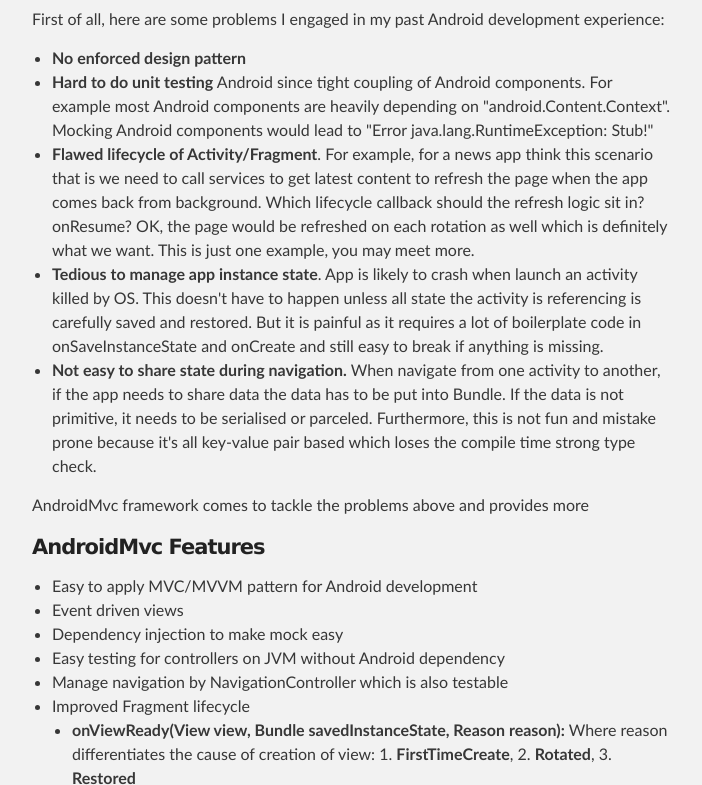
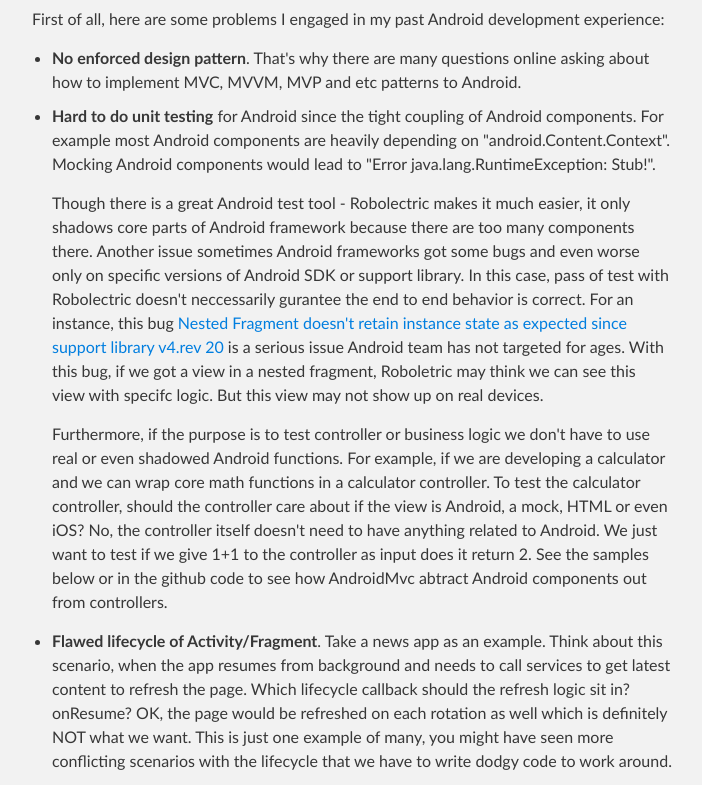
Before and after one commit to kejunxia/AndroidMvc, a plain HTML site: page index.html in a window 1280 px wide. Shown: the part 421-1206 px from the top of the page, without its empty margins (288-990 px from the left). Drawn offline with Linux system fonts and the light colour scheme.

```diff
--- a/index.html
+++ b/index.html
@@ -40,28 +40,31 @@
 <p>First of all, here are some problems I engaged in my past Android development experience:</p>
 
 <ul>
-<li><strong>No enforced design pattern</strong></li>
 <li>
-<strong>Hard to do unit testing</strong> Android since tight coupling of Android components. For example most Android components are heavily depending on "android.Content.Context". Mocking Android components would lead to "Error java.lang.RuntimeException: Stub!"</li>
+<strong>No enforced design pattern</strong>. That's why there are many questions online asking about how to implement MVC, MVVM, MVP and etc patterns to Android.</li>
 <li>
-<strong>Flawed lifecycle of Activity/Fragment</strong>. For example, for a news app think this scenario that is we need to call services to get latest content to refresh the page when the app comes back from background. Which lifecycle callback should the refresh logic sit in? onResume? OK, the page would be refreshed on each rotation as well which is definitely what we want. This is just one example, you may meet more.</li>
+<p><strong>Hard to do unit testing</strong> for Android since the tight coupling of Android components. For example most Android components are heavily depending on "android.Content.Context". Mocking Android components would lead to "Error java.lang.RuntimeException: Stub!". </p>
+
+<p>Though there is a great Android test tool - Robolectric makes it much easier, it only shadows core parts of Android framework because there are too many components there. Another issue sometimes Android frameworks got some bugs and even worse only on specific versions of Android SDK or support library. In this case, pass of test with Robolectric doesn't neccessarily gurantee the end to end behavior is correct. For an instance, this bug <a href="https://code.google.com/p/android/issues/detail?id=74222">Nested Fragment doesn't retain instance state as expected since support library v4.rev 20</a> is a serious issue Android team has not targeted for ages. With this bug, if we got a view in a nested fragment, Roboletric may think we can see this view with specifc logic. But this view may not show up on real devices.</p>
+
+<p>Furthermore, if the purpose is to test controller or business logic we don't have to use real or even shadowed Android functions. For example, if we are developing a calculator and we can wrap core math functions in a calculator controller. To test the calculator controller, should the controller care about if the view is Android, a mock, HTML or even iOS? No, the controller itself doesn't need to have anything related to Android. We just want to test if we give 1+1 to the controller as input does it return 2. See the samples below or in the github code to see how AndroidMvc abtract Android components out from controllers.</p>
+</li>
+<li><p><strong>Flawed lifecycle of Activity/Fragment</strong>. Take a news app as an example. Think about this scenario, when the app resumes from background and needs to call services to get latest content to refresh the page. Which lifecycle callback should the refresh logic sit in? onResume? OK, the page would be refreshed on each rotation as well which is definitely NOT what we want. This is just one example of many, you might have seen more conflicting scenarios with the lifecycle that we have to write dodgy code to work around.</p></li>
 <li>
-<strong>Tedious to manage app instance state</strong>. App is likely to crash when launch an activity killed by OS. This doesn't have to happen unless all state the activity is referencing is carefully saved and restored. But it is painful as it requires a lot of boilerplate code in onSaveInstanceState and onCreate and still easy to break if anything is missing.</li>
+<strong>Tedious to manage app instance state</strong>. App is likely to crash when relaunch an activity that has been killed by OS. This doesn't have to happen if all state the activity is referencing is carefully saved and restored. But it is painful as it requires a lot of boilerplate code in onSaveInstanceState and onCreate and still easy to break if anything is missing.</li>
 <li>
 <strong>Not easy to share state during navigation.</strong> When navigate from one activity to another, if the app needs to share data the data has to be put into Bundle. If the data is not primitive, it needs to be serialised or parceled. Furthermore, this is not fun and mistake prone because it's all key-value pair based which loses the compile time strong type check.</li>
 </ul>
 
-<p>AndroidMvc framework comes to tackle the problems above and provides more</p>
+<p><strong>AndroidMvc framework comes to tackle the problems above and provides more</strong></p>
 
 <h4>
 <a id="androidmvc-features" class="anchor" href="#androidmvc-features" aria-hidden="true"><span class="octicon octicon-link"></span></a>AndroidMvc Features</h4>
 
 <ul>
 <li>Easy to apply MVC/MVVM pattern for Android development</li>
-<li>Event driven views</li>
-<li>Dependency injection to make mock easy</li>
 <li>Easy testing for controllers on JVM without Android dependency</li>
-<li>Manage navigation by NavigationController which is also testable</li>
+<li>Automatically save restore instance state</li>
 <li>Improved Fragment lifecycle
 
 <ul>
@@ -78,7 +81,9 @@
 <strong>onPoppedOutToFront():</strong> When last page is becomes the top page on backwards navigation</li>
 </ul>
 </li>
-<li>Automatically save restore instance state</li>
+<li>Manage navigation by NavigationController which is also testable</li>
+<li>Event driven views </li>
+<li>Dependency injection to make mock easy</li>
 <li>Well tested by jUnit and instrument test with Expresso</li>
 </ul>
 
```
Also changed, not shown: params.json (+1 -1 lines).
